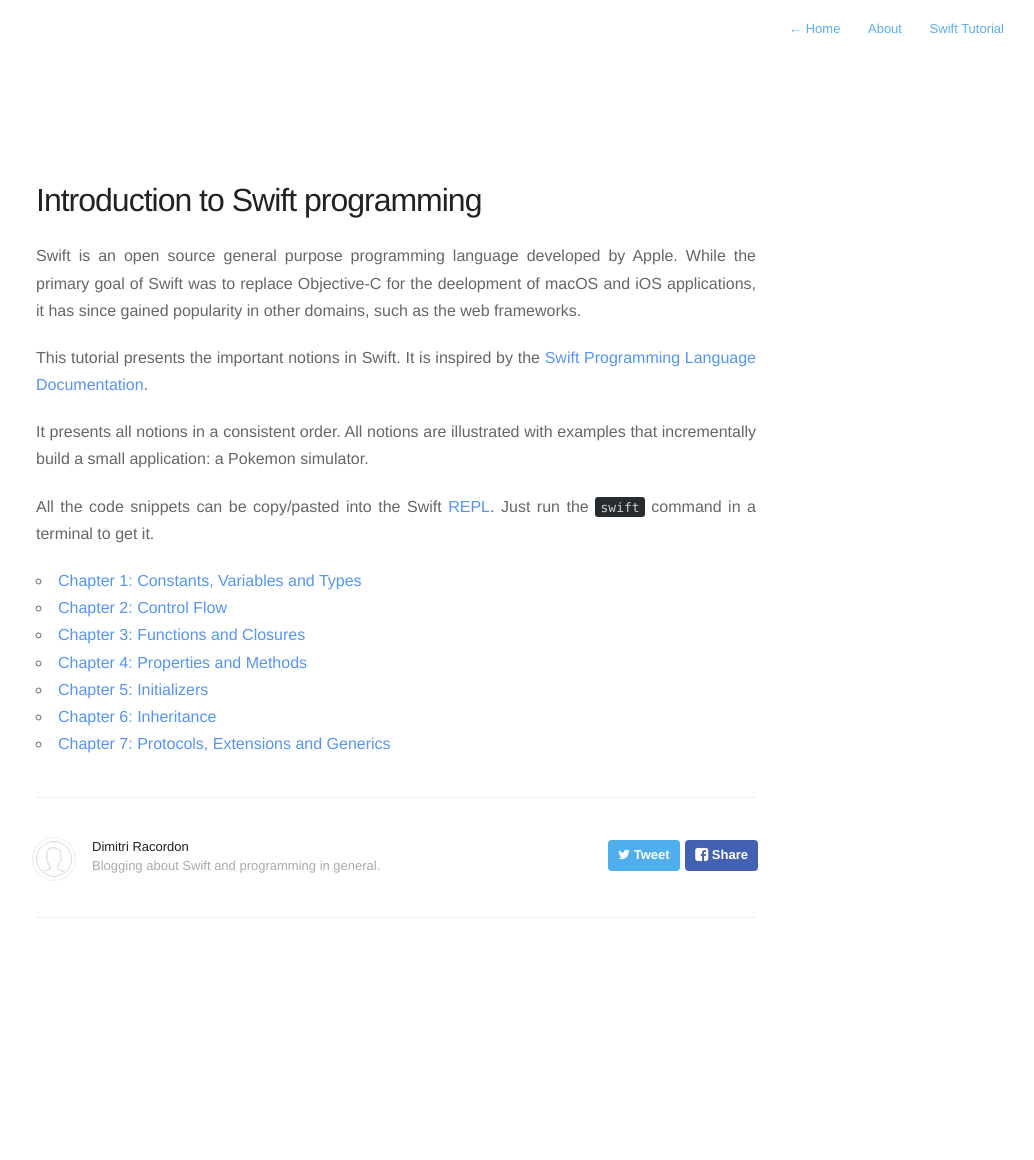
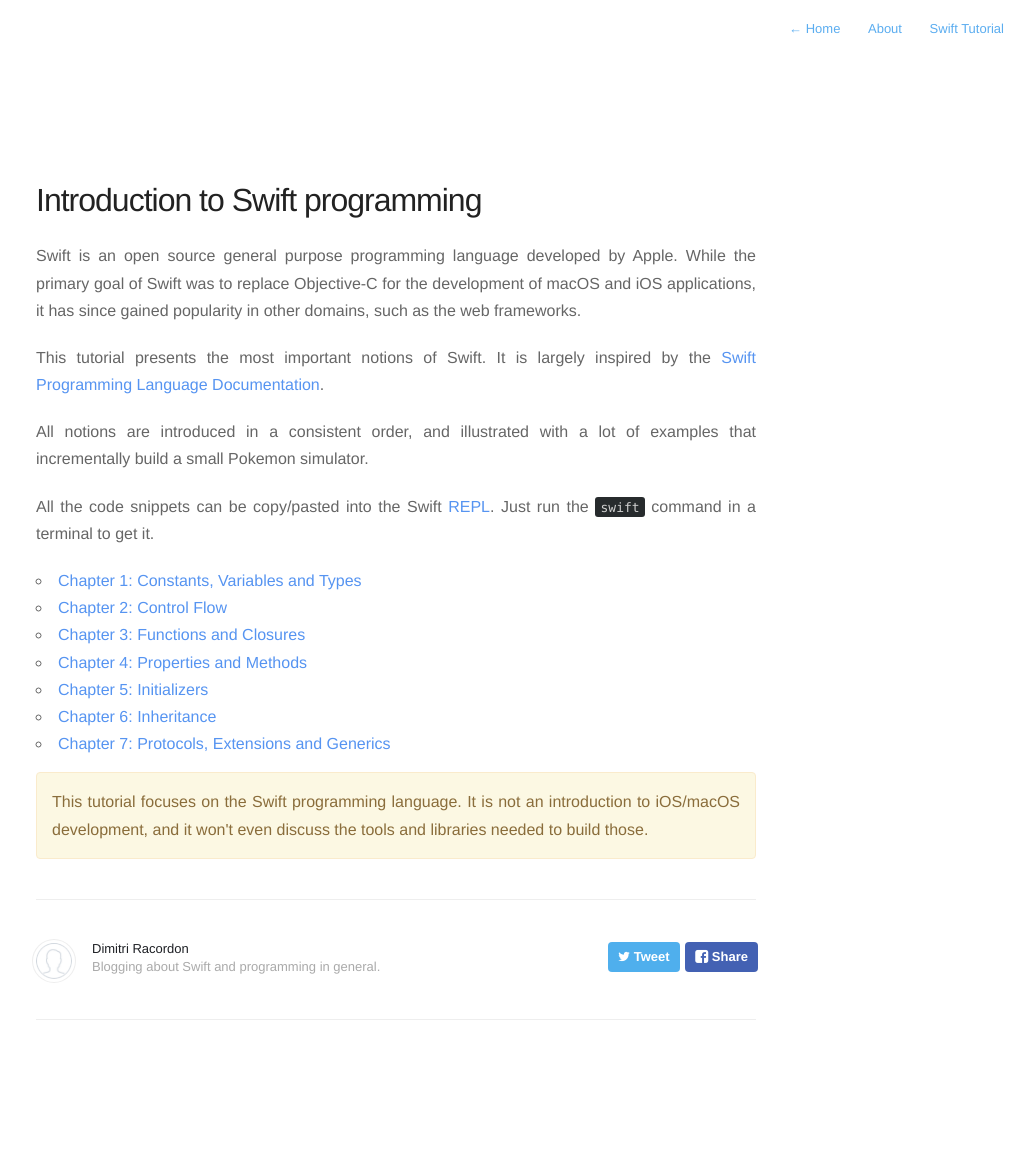
Before and after one commit to kyouko-taiga/swift-thoughts, a Jekyll site: the page built from tutorial/00-introduction.md, in a window 1280 px wide. Shown: the whole page, without its empty margins (244-1278 px from the left). Built offline with Jekyll 4.4.1, drawn with Linux system fonts in a browser that asks for light colours; nearby versions of some CDN libraries; before the commit the page ends 1058 px from its top, so only the background shows below that.

```diff
--- a/tutorial/00-introduction.md
+++ b/tutorial/00-introduction.md
@@ -5,15 +5,14 @@
 ---
 
 Swift is an open source general purpose programming language developed by Apple.
-While the primary goal of Swift was to replace Objective-C for the deelopment of macOS and iOS applications,
+While the primary goal of Swift was to replace Objective-C for the development of macOS and iOS applications,
 it has since gained popularity in other domains, such as the web frameworks.
 
-This tutorial presents the important notions in Swift.
-It is inspired by the [Swift Programming Language Documentation](https://developer.apple.com/library/prerelease/content/documentation/Swift/Conceptual/Swift_Programming_Language).
+This tutorial presents the most important notions of Swift.
+It is largely inspired by the [Swift Programming Language Documentation](https://developer.apple.com/library/prerelease/content/documentation/Swift/Conceptual/Swift_Programming_Language).
 
-It presents all notions in a consistent order.
-All notions are illustrated with examples that incrementally build a small application:
-a Pokemon simulator.
+All notions are introduced in a consistent order,
+and illustrated with a lot of examples that incrementally build a small Pokemon simulator.
 
 All the code snippets can be copy/pasted into the Swift [REPL](https://en.wikipedia.org/wiki/Read–eval–print_loop).
 Just run the `swift` command in a terminal to get it.
@@ -25,3 +24,9 @@
 * <a href="{{ site.baseurl }}tutorial/chapter-5">Chapter 5: Initializers</a>
 * <a href="{{ site.baseurl }}tutorial/chapter-6">Chapter 6: Inheritance</a>
 * <a href="{{ site.baseurl }}tutorial/chapter-7">Chapter 7: Protocols, Extensions and Generics</a>
+
+<div class="alert alert-warning">
+  This tutorial focuses on the Swift programming language.
+  It is not an introduction to iOS/macOS development,
+  and it won't even discuss the tools and libraries needed to build those.
+</div>
```
Also changed, not shown: index.html (+7 -0 lines).
